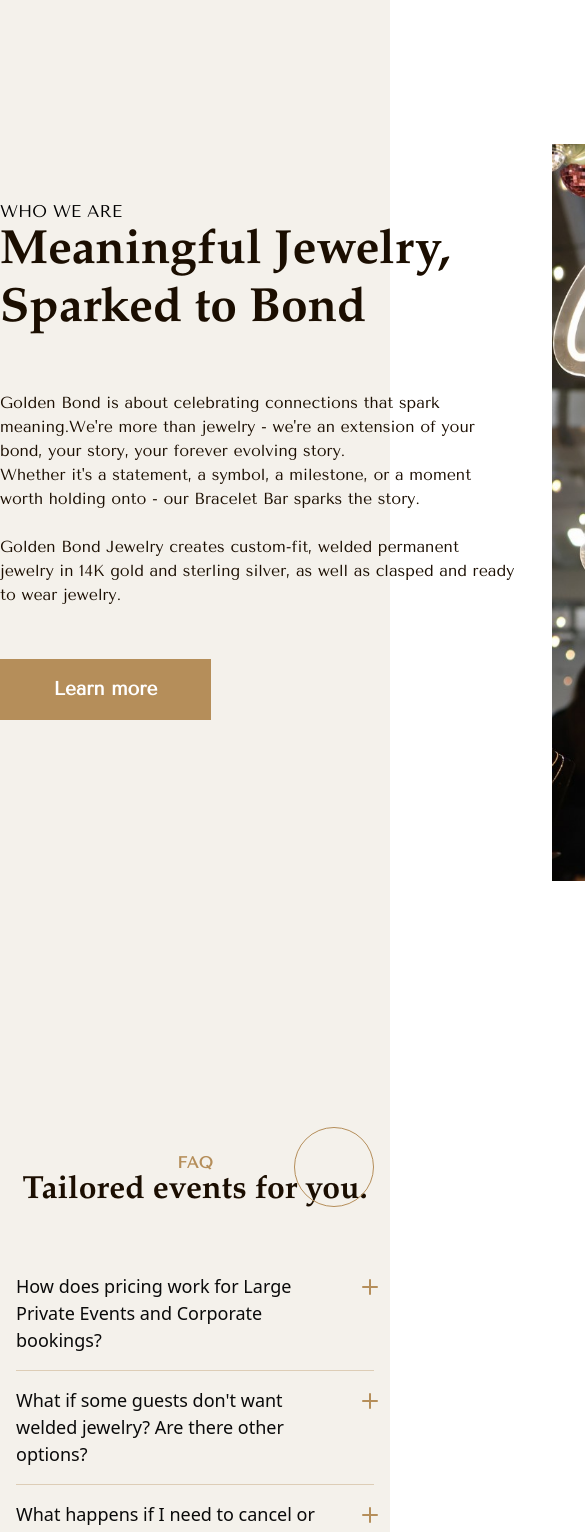
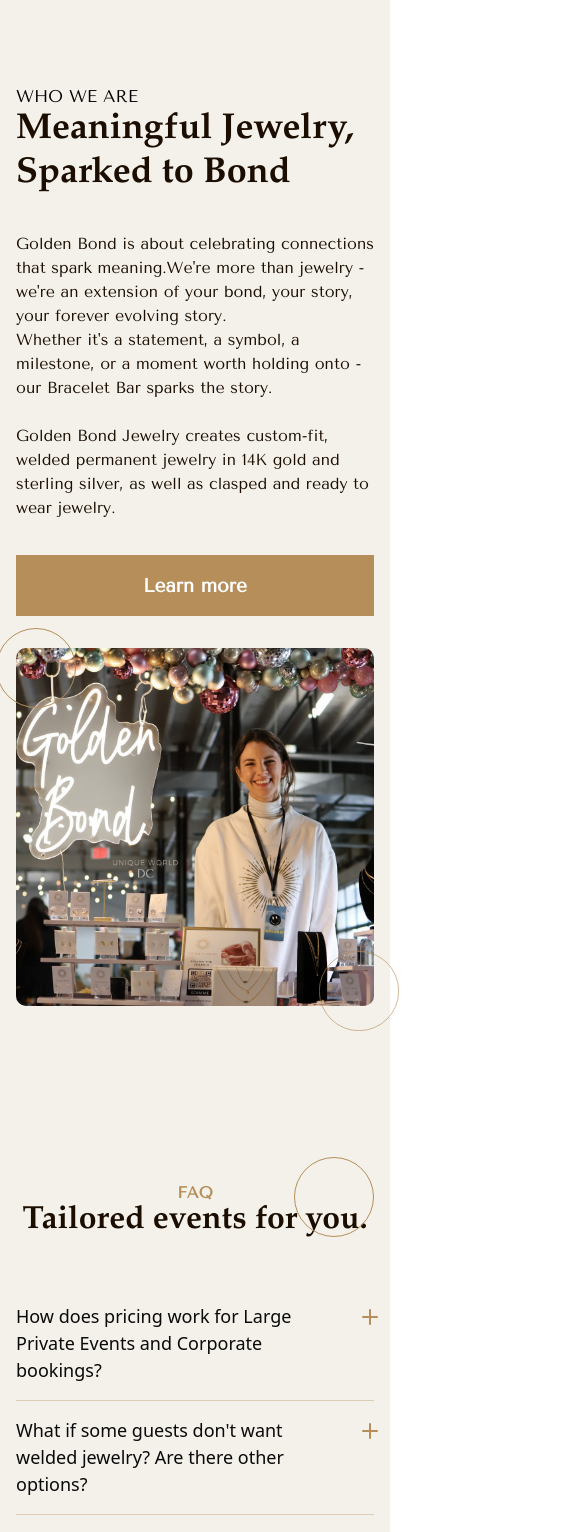
Before and after one commit to saliftankoano/goldenbond, a Next.js app: page / in a window 390 px wide. Shown: the top 1532 px of the page, 585 px wide, since content can reach past the window. Built offline with nearby package versions, Linux system fonts and the light colour scheme.

Commit message:
finalize who responsivness

```diff
--- a/app/(landing)/Who.tsx
+++ b/app/(landing)/Who.tsx
@@ -2,24 +2,40 @@
 import Image from "next/image"
 export default function Who() {
     return (
-        <section className="who-section w-full h-[1024px] flex items-center">
-            <div className="who-content w-[1318px] h-[737px] mx-auto flex">
-                <div className="who-content-left w-[552px] h-[579px] flex">
-                    <div className="flex-col gap-4 mt-[10%] h-full">
+        <section className="who-section w-full h-auto lg:h-[1024px] flex items-center py-12 lg:py-0">
+            <div className="who-content w-full lg:w-[1318px] h-auto lg:h-[737px] mx-auto flex flex-col lg:flex-row items-center px-4 lg:px-0">
+                <div className="who-content-left w-full lg:w-[552px] h-auto lg:h-[579px] flex">
+                    <div className="flex-col gap-4 mt-[10%] lg:mt-[10%] h-full w-full lg:w-auto">
                         <h2 className="text-black text-[17px] tenor-font">WHO WE ARE</h2>
-                        <h1 className="text-[#1B0E01] leading-[120%] text-[48px] font-semibold garamond-font">Meaningful Jewelry,<br />Sparked to Bond</h1>
+                        <h1 className="text-[#1B0E01] leading-[120%] text-[36px] sm:text-[48px] font-semibold garamond-font">Meaningful Jewelry,<br />Sparked to Bond</h1>
                         <p className="text-[#1B0E01] text-[16px] font-normal tenor-font mt-[10%]">
-                        Golden Bond is about celebrating connections that spark meaning.We&apos;re more than jewelry - we&apos;re an extension of your bond, your story, your forever evolving story.<br />
+                        Golden Bond is about celebrating connections that spark meaning.We&apos;re more than jewelry - we&apos;re an extension of your bond, your story, your forever evolving story.<br />
                         Whether it&apos;s a statement, a symbol, a milestone, or a moment worth holding onto - our Bracelet Bar sparks the story.<br /><br />
                         Golden Bond Jewelry creates custom-fit, welded permanent jewelry in 14K gold and sterling silver, as well as clasped and ready to wear jewelry.
                         </p>
-                        <button className="w-[211px] h-[61px] mt-[10%] bg-[#B58E5A] text-white text-[19px] font-semibold tenor-font">Learn more</button>
+                        <button className="w-full sm:w-[211px] h-[61px] mt-[10%] bg-[#B58E5A] text-white text-[19px] font-semibold tenor-font">Learn more</button>
                     </div>
-                    <div className="w-[84px] h-full"></div>
+                    <div className="w-[84px] h-full hidden lg:block"></div>
                 </div>
 
-                <div className="who-content-right w-[763px] h-[737px]">
-                    <Image src="/images/who.jpg" alt="golden bon employee smiling" width={763} height={737} className="w-[763px] h-[737px] object-cover" />
+                <div className="who-content-right w-full lg:w-[763px] h-auto lg:h-[737px] mt-8 lg:mt-0 relative">
+                    <Image src="/images/who.jpg" alt="golden bon employee smiling" width={763} height={737} className="w-full max-w-[763px] mx-auto h-auto object-cover rounded-lg lg:rounded-none lg:w-[763px] lg:h-[737px]" />
+                    {/* Small Ellipse: Upper Left */}
+                    <Image
+                        src="/images/small-ellipse.svg"
+                        alt="small ellipse"
+                        width={160}
+                        height={160}
+                        className="absolute top-[-20px] left-[-20px] sm:top-[-40px] sm:left-[-60px] md:top-[-60px] md:left-[-100px] lg:top-[-80px] lg:left-[-140px] w-[80px] h-[80px] sm:w-[120px] sm:h-[120px] md:w-[160px] md:h-[160px] lg:w-[180px] lg:h-[180px] z-10"
+                    />
+                    {/* Large Ellipse: Lower Right */}
+                    <Image
+                        src="/images/large-ellipse.svg"
+                        alt="large ellipse"
+                        width={257}
+                        height={257}
+                        className="absolute bottom-[-25px] right-[-25px] sm:bottom-[-40px] sm:right-[-35px] md:bottom-[-55px] md:right-[-40px] lg:bottom-[-70px] lg:right-[-50px] w-[80px] h-[80px] sm:w-[120px] sm:h-[120px] md:w-[160px] md:h-[160px] lg:w-[220px] lg:h-[220px] z-10"
+                    />
                 </div>
             </div>
         </section>
```
